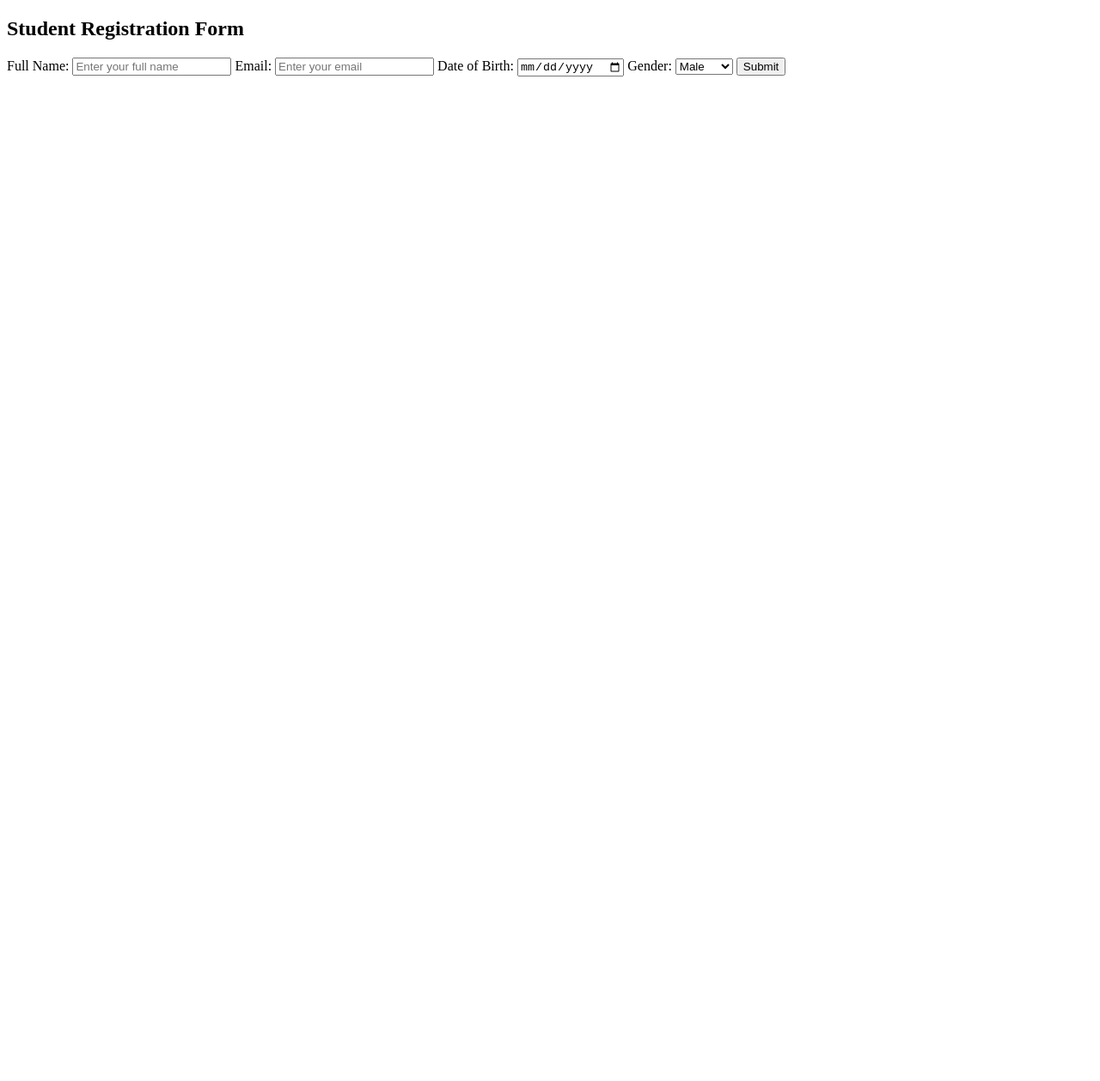
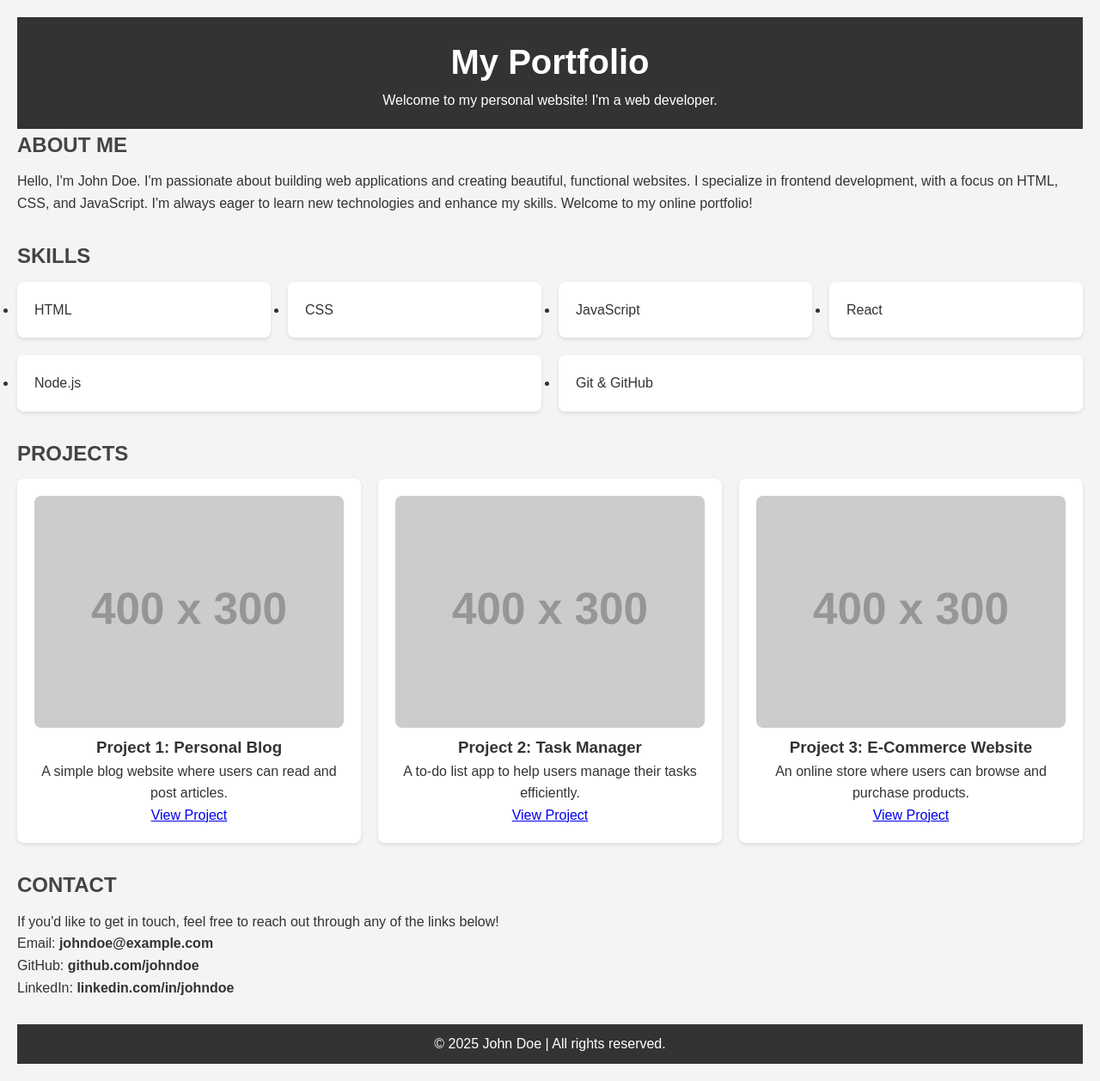
Before and after one commit to MohanKrishna181818/challenge, a plain HTML site: page index.html in a window 1280 px wide. Shown: the whole page at 86% size. Before the commit the page ends 800 px from the top, so only its background shows below. Drawn offline with Linux system fonts and the light colour scheme; placeholder pictures from the web are drawn by us.

Commit message:
Update index.html

```diff
--- a/index.html
+++ b/index.html
@@ -1,29 +1,152 @@
 <!DOCTYPE html>
 <html lang="en">
 <head>
-    <title>Student Registration Form</title>
+  <meta charset="UTF-8" />
+  <meta name="viewport" content="width=device-width, initial-scale=1.0" />
+  <meta http-equiv="X-UA-Compatible" content="ie=edge">
+  <title>My Portfolio</title>
+  <style>
+    /* Basic reset */
+    * {
+      margin: 0;
+      padding: 0;
+      box-sizing: border-box;
+    }
+
+    body {
+      font-family: Arial, sans-serif;
+      line-height: 1.6;
+      background-color: #f4f4f4;
+      color: #333;
+      padding: 20px;
+    }
+
+    header {
+      text-align: center;
+      padding: 20px;
+      background-color: #333;
+      color: white;
+    }
+
+    header h1 {
+      font-size: 2.5em;
+    }
+
+    section {
+      margin-bottom: 30px;
+    }
+
+    h2 {
+      color: #444;
+      text-transform: uppercase;
+      margin-bottom: 10px;
+    }
+
+    .skills, .projects {
+      display: flex;
+      flex-wrap: wrap;
+      gap: 20px;
+    }
+
+    .skills li, .projects .project {
+      background: #fff;
+      padding: 20px;
+      border-radius: 8px;
+      box-shadow: 0 2px 4px rgba(0, 0, 0, 0.1);
+      flex: 1 1 250px;
+    }
+
+    .projects .project {
+      text-align: center;
+    }
+
+    .project img {
+      width: 100%;
+      height: auto;
+      border-radius: 8px;
+    }
+
+    footer {
+      text-align: center;
+      padding: 10px;
+      background-color: #333;
+      color: white;
+    }
+
+    .contact a {
+      text-decoration: none;
+      color: #333;
+      font-weight: bold;
+    }
+  </style>
 </head>
 <body>
-<div class="container">
-    <h2>Student Registration Form</h2>
-    <form action="#" method="post">
-        <label for="name">Full Name:</label>
-        <input type="text" id="name" name="name" required placeholder="Enter your full name">
 
-        <label for="email">Email:</label>
-        <input type="email" id="email" name="email" required placeholder="Enter your email">
+  <!-- Header Section -->
+  <header>
+    <h1>My Portfolio</h1>
+    <p>Welcome to my personal website! I'm a web developer.</p>
+  </header>
 
-        <label for="dob">Date of Birth:</label>
-        <input type="date" id="dob" name="dob" required>
+  <!-- About Me Section -->
+  <section>
+    <h2>About Me</h2>
+    <p>Hello, I'm John Doe. I'm passionate about building web applications and creating beautiful, functional websites. I specialize in frontend development, with a focus on HTML, CSS, and JavaScript. I'm always eager to learn new technologies and enhance my skills. Welcome to my online portfolio!</p>
+  </section>
 
-        <label for="gender">Gender:</label>
-        <select id="gender" name="gender" required>
-            <option value="male">Male</option>
-            <option value="female">Female</option>
-            <option value="other">Other</option>
-        </select>
-        <button type="submit">Submit</button>
-    </form>
-</div>
+  <!-- Skills Section -->
+  <section>
+    <h2>Skills</h2>
+    <ul class="skills">
+      <li>HTML</li>
+      <li>CSS</li>
+      <li>JavaScript</li>
+      <li>React</li>
+      <li>Node.js</li>
+      <li>Git & GitHub</li>
+    </ul>
+  </section>
+
+  <!-- Projects Section -->
+  <section>
+    <h2>Projects</h2>
+    <div class="projects">
+      <div class="project">
+        <img src="https://via.placeholder.com/400x300" alt="Project 1" />
+        <h3>Project 1: Personal Blog</h3>
+        <p>A simple blog website where users can read and post articles.</p>
+        <a href="#" target="_blank">View Project</a>
+      </div>
+      <div class="project">
+        <img src="https://via.placeholder.com/400x300" alt="Project 2" />
+        <h3>Project 2: Task Manager</h3>
+        <p>A to-do list app to help users manage their tasks efficiently.</p>
+        <a href="#" target="_blank">View Project</a>
+      </div>
+      <div class="project">
+        <img src="https://via.placeholder.com/400x300" alt="Project 3" />
+        <h3>Project 3: E-Commerce Website</h3>
+        <p>An online store where users can browse and purchase products.</p>
+        <a href="#" target="_blank">View Project</a>
+      </div>
+    </div>
+  </section>
+
+  <!-- Contact Section -->
+  <section>
+    <h2>Contact</h2>
+    <p>If you'd like to get in touch, feel free to reach out through any of the links below!</p>
+    <div class="contact">
+      <p>Email: <a href="mailto:johndoe@example.com">johndoe@example.com</a></p>
+      <p>GitHub: <a href="https://github.com/johndoe" target="_blank">github.com/johndoe</a></p>
+      <p>LinkedIn: <a href="https://linkedin.com/in/johndoe" target="_blank">linkedin.com/in/johndoe</a></p>
+    </div>
+  </section>
+
+  <!-- Footer Section -->
+  <footer>
+    <p>&copy; 2025 John Doe | All rights reserved.</p>
+  </footer>
+
 </body>
 </html>
```
